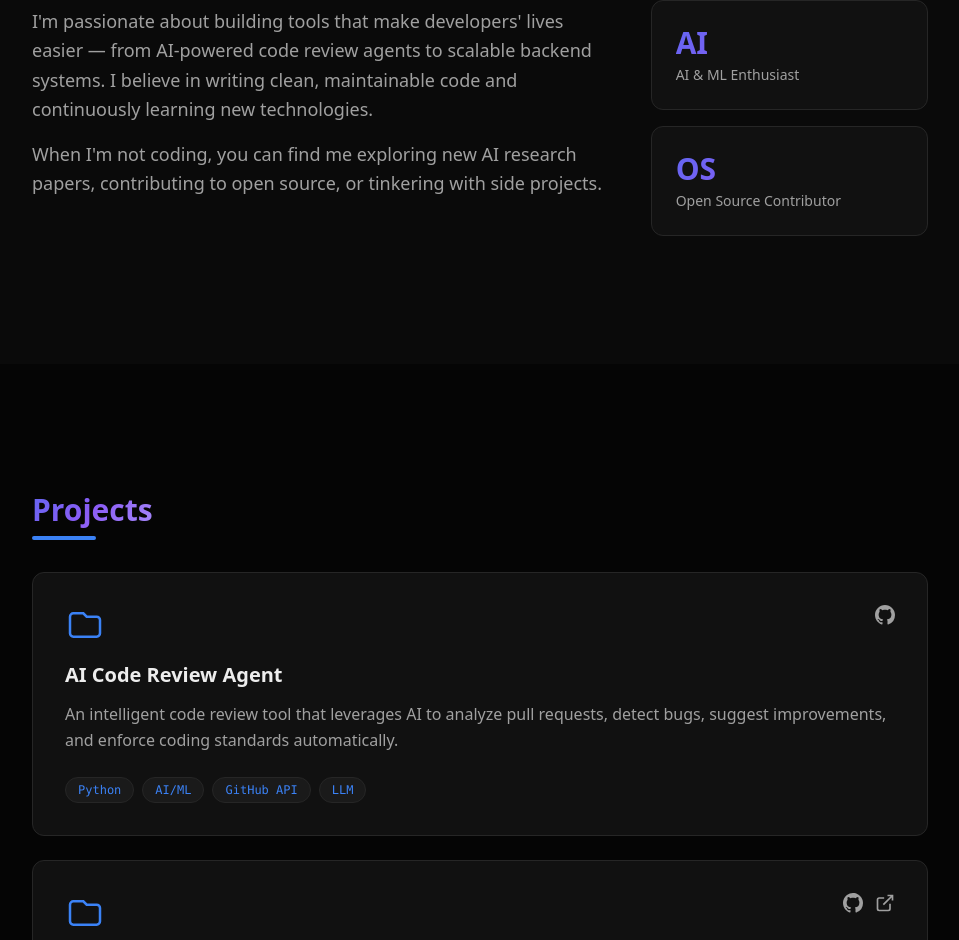
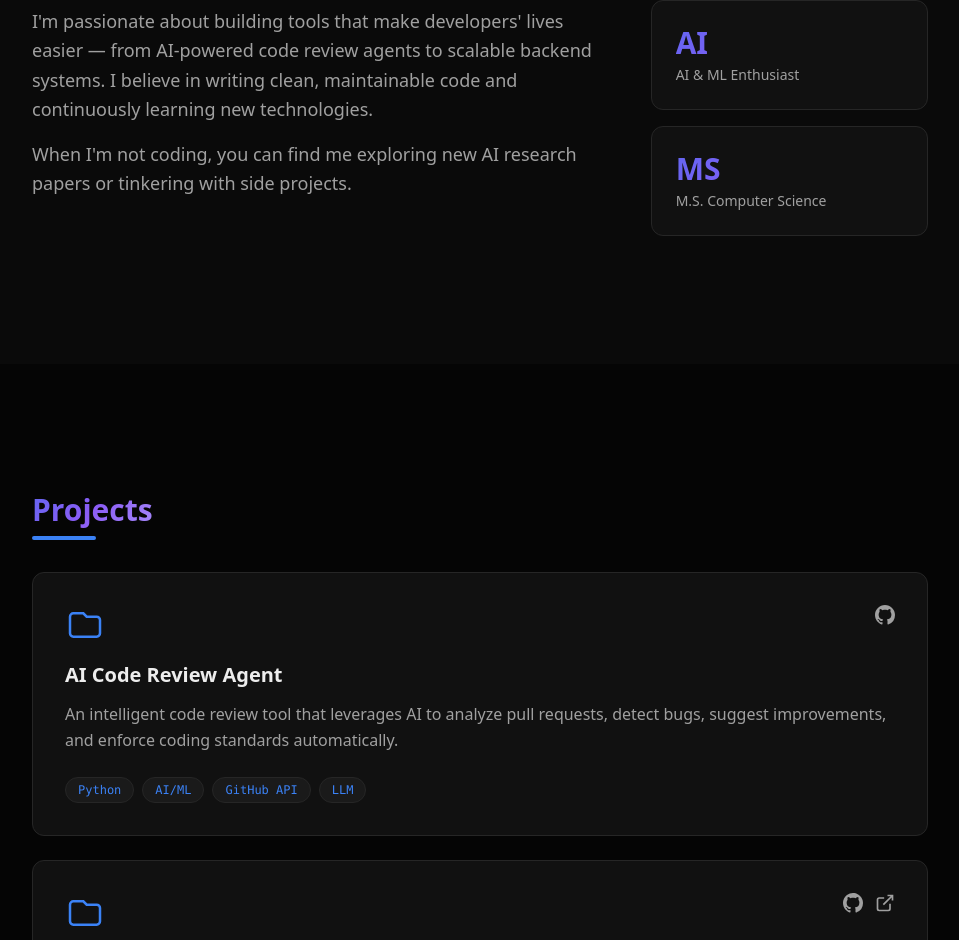
Before and after one commit to Siddhart-Yadav/Siddharth-portfolio, a Next.js app: page / in a window 1280 px wide. Shown: the part 1134-2074 px from the top of the page, without its empty margins (160-1119 px from the left). Built offline with nearby package versions, Linux system fonts and the light colour scheme.

Commit message:
Update About - replace Open Source with M.S. CS

```diff
--- a/components/About.tsx
+++ b/components/About.tsx
@@ -2,14 +2,31 @@ export default function About() {
   return (
     <section id="about" className="py-32 px-6">
       <div className="max-w-4xl mx-auto">
-        <h2 className="text-3xl font-bold mb-2"><span className="gradient-text">About Me</span></h2>
+        <h2 className="text-3xl font-bold mb-2">
+          <span className="gradient-text">About Me</span>
+        </h2>
         <div className="w-16 h-1 bg-[#3b82f6] rounded mb-8" />
+
         <div className="grid md:grid-cols-3 gap-8">
           <div className="md:col-span-2 space-y-4">
-            <p className="text-[#a0a0a0] text-lg leading-relaxed">I&apos;m a Software Engineer who enjoys turning complex problems into elegant, efficient solutions. My journey in tech has led me to work across the full stack, with a growing focus on AI and intelligent systems.</p>
-            <p className="text-[#a0a0a0] text-lg leading-relaxed">I&apos;m passionate about building tools that make developers&apos; lives easier — from AI-powered code review agents to scalable backend systems. I believe in writing clean, maintainable code and continuously learning new technologies.</p>
-            <p className="text-[#a0a0a0] text-lg leading-relaxed">When I&apos;m not coding, you can find me exploring new AI research papers, contributing to open source, or tinkering with side projects.</p>
+            <p className="text-[#a0a0a0] text-lg leading-relaxed">
+              I&apos;m a Software Engineer who enjoys turning complex problems
+              into elegant, efficient solutions. My journey in tech has led me to
+              work across the full stack, with a growing focus on AI and
+              intelligent systems.
+            </p>
+            <p className="text-[#a0a0a0] text-lg leading-relaxed">
+              I&apos;m passionate about building tools that make developers&apos;
+              lives easier — from AI-powered code review agents to scalable
+              backend systems. I believe in writing clean, maintainable code and
+              continuously learning new technologies.
+            </p>
+            <p className="text-[#a0a0a0] text-lg leading-relaxed">
+              When I&apos;m not coding, you can find me exploring new AI research
+              papers or tinkering with side projects.
+            </p>
           </div>
+
           <div className="space-y-4">
             <div className="p-6 rounded-xl border border-[#262626] bg-[#111111]">
               <div className="text-3xl font-bold gradient-text mb-1">SE</div>
@@ -17,11 +34,15 @@ export default function About() {
             </div>
             <div className="p-6 rounded-xl border border-[#262626] bg-[#111111]">
               <div className="text-3xl font-bold gradient-text mb-1">AI</div>
-              <div className="text-sm text-[#a0a0a0]">AI &amp; ML Enthusiast</div>
+              <div className="text-sm text-[#a0a0a0]">
+                AI &amp; ML Enthusiast
+              </div>
             </div>
             <div className="p-6 rounded-xl border border-[#262626] bg-[#111111]">
-              <div className="text-3xl font-bold gradient-text mb-1">OS</div>
-              <div className="text-sm text-[#a0a0a0]">Open Source Contributor</div>
+              <div className="text-3xl font-bold gradient-text mb-1">MS</div>
+              <div className="text-sm text-[#a0a0a0]">
+                M.S. Computer Science
+              </div>
             </div>
           </div>
         </div>
```
